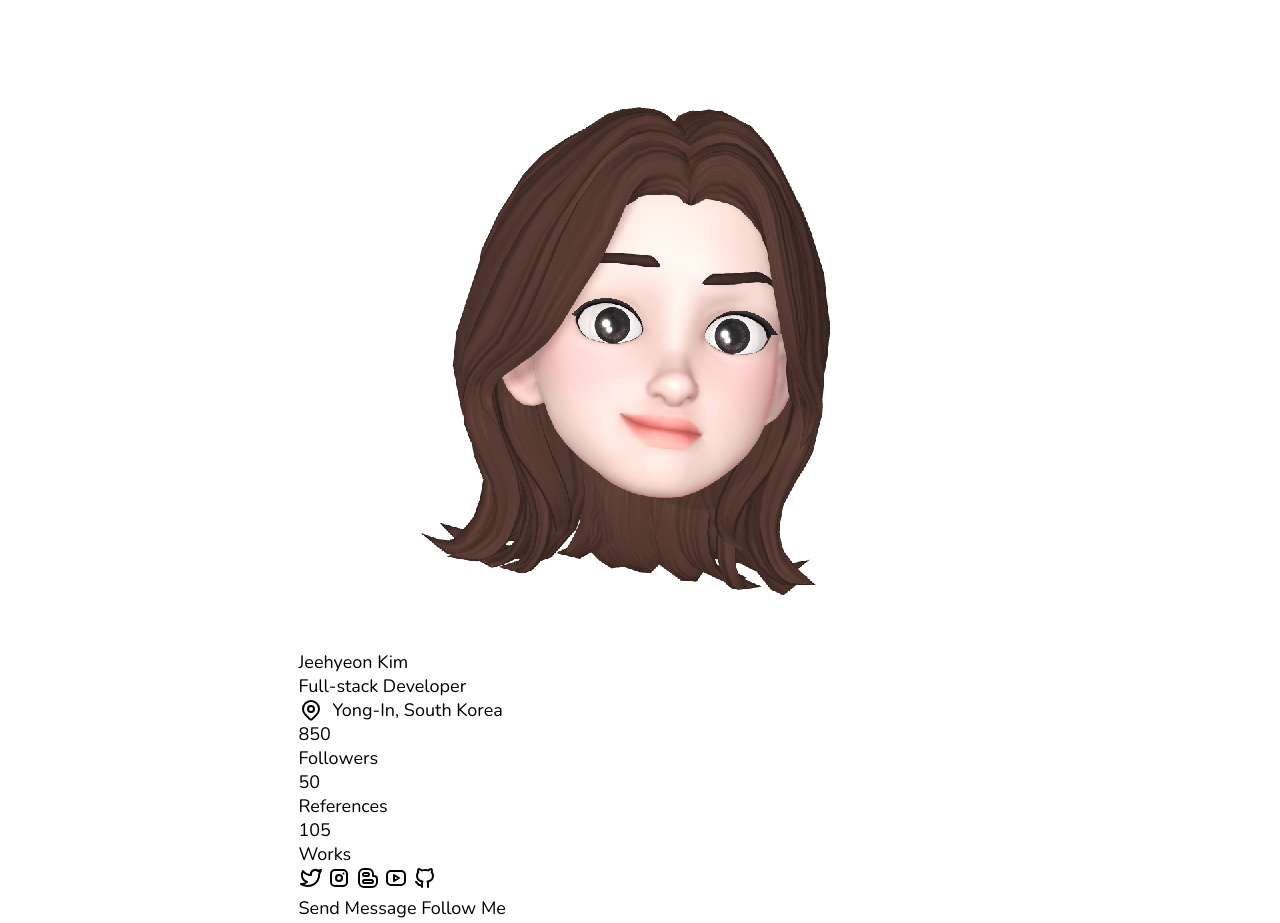
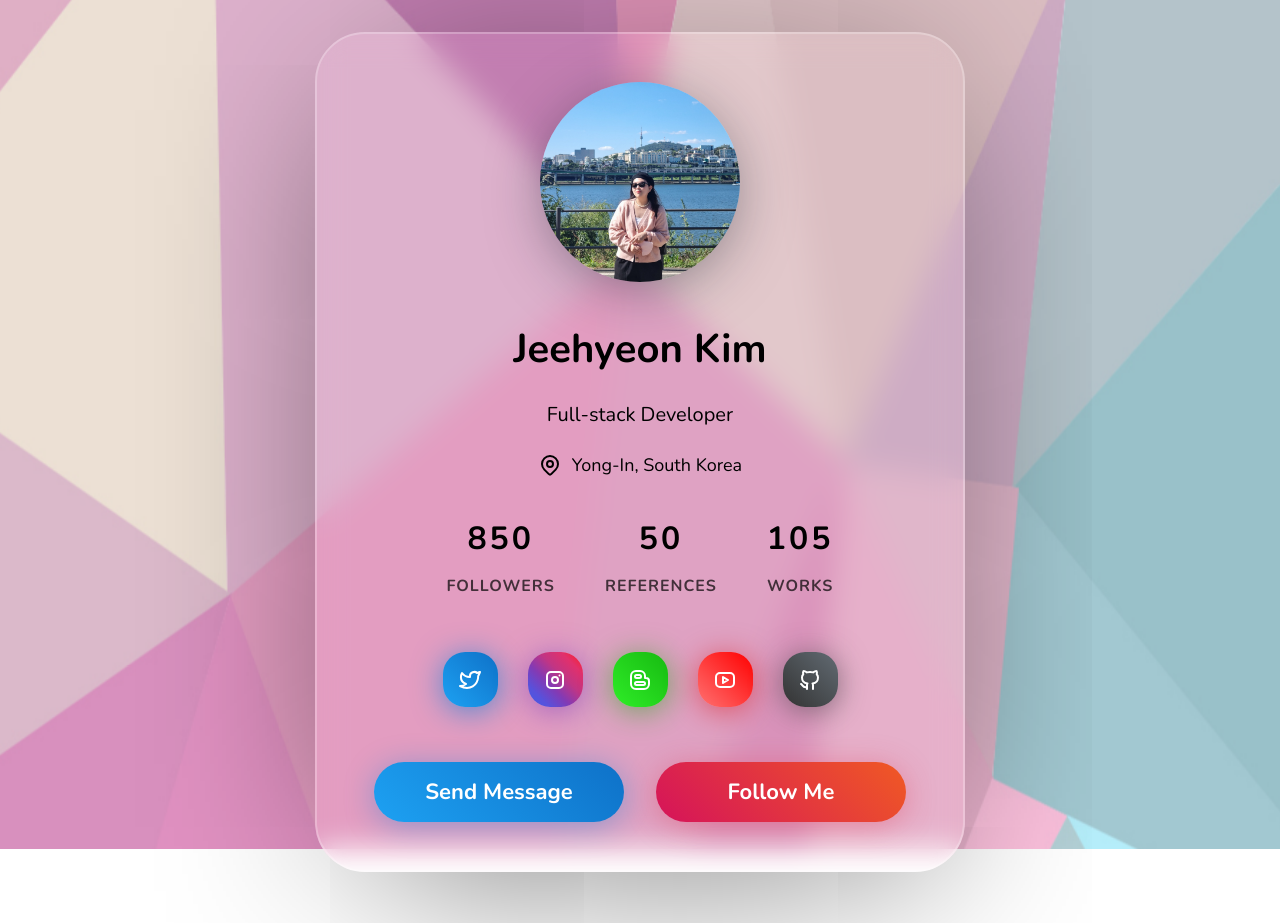
Before and after one commit to jeehyeon/profile-card, a plain HTML site: page index.html in a window 1280 px wide. Shown: the top 923 px of the page. Drawn offline with nearby package versions, Linux system fonts and the light colour scheme; files that its build step writes are made by us from their sources.

Commit message:
scss적용 및 작업완료

```diff
--- /dev/null
+++ b/css/scss/style1.scss
@@ -0,0 +1,235 @@
+@import url('https://fonts.googleapis.com/css2?family=Nunito:wght@300;400;500;600;700&display=swap');
+
+body {
+    font: 18px "Nunito", sans-serif;
+    color: black;
+    min-height: 100vh;
+    padding: 2rem;
+    display: flex;
+    justify-content: center;
+    align-items: center;
+
+    &::before {
+        content: '';
+        position: fixed;
+        inset: 0;
+        z-index: -1;
+        pointer-events: none;
+        background: url("../../bg.jpg") no-repeat center;
+        background-size: cover;
+        animation: backgroundZoomAnimate 20s forwards;
+    }
+}
+
+@keyframes backgroundZoomAnimate {
+    from {
+        transform: scale(1);
+    }
+    to {
+        transform: scale(1.3);
+    }
+}
+
+.profile-card {
+    box-shadow: 0 18px 200px -60px black;
+    border-radius: 50px;
+    width: 650px;
+    position: relative;
+    backdrop-filter: blur(15px);
+    border: 2px solid #ffffff40;
+    padding: 3rem 5rem;
+    display: flex;
+    flex-direction: column;
+    gap: 40px;
+
+    @media screen and (max-width: 768px) {
+        width: auto;
+    }
+
+    &__img img {
+        margin: auto;
+        width: 200px;
+        height: 200px;
+        border-radius: 50%;
+        object-fit: cover;
+        display: block;
+        box-shadow: 0 10px 60px -10px rgba(13, 28, 39, .5);
+    }
+
+    &__desc {
+        text-align: center;
+        display: flex;
+        flex-direction: column;
+        gap: 25px;
+
+        h1 {
+            font-size: 2.5rem;
+            font-weight: bold;
+
+            &+div {
+                font-size: 20px;
+            }
+        }
+    }
+
+    &__info {
+        display: flex;
+        justify-content: center;
+        gap: 50px;
+
+        @media screen and (max-width: 576px) {
+            gap: 30px;
+        }
+
+        & > div {
+            text-transform: uppercase;
+            font-weight: bold;
+            letter-spacing: 1px;
+            text-align: center;
+
+            & > *:first-child {
+                font-weight: bold;
+                letter-spacing: 3px;
+                font-size: 2rem;
+                margin-bottom: 15px;
+            }
+
+            & > *:last-child {
+                font-size: 16px;
+                opacity: .7;
+            }
+        }
+    }
+
+    &__social {
+        display: flex;
+        justify-content: center;
+        align-items: center;
+        flex-wrap: wrap;
+
+        a {
+            display: inline-flex;
+            width: 55px;
+            height: 55px;
+            margin: 15px;
+            border-radius: 40%;
+            align-items: center;
+            justify-content: center;
+            color: white;
+            position: relative;
+            flex-shrink: 0;
+            transition: all .2s;
+
+            @media screen and (max-width: 768px) {
+                width: 50px;
+                height: 50px;
+                margin: 10px;
+            }
+
+            //이거 작동 잘 안됨 그래서 아래 각각넣어줌.
+            @media screen and (min-width: 768px) {
+                &:hover {
+                    transform: scale(1.2) translateY(-5px);
+                }
+            }
+
+            &.twitter {
+                background: linear-gradient(45deg, #1da1f2, #0e71c8);
+                box-shadow: 0 4px 30px rgba(19, 127, 212, 0.7);
+                &:hover {
+                    transform: scale(1.2) translateY(-5px);
+                }
+            }
+
+            &.instagram {
+                background: linear-gradient(45deg, #405de6, #5851db, #833ab4, #c13584, #e1306c, #fd1d1d);
+                box-shadow: 0 4px 30px rgba(120, 64, 190, 0.6);
+                &:hover {
+                    transform: scale(1.2) translateY(-5px);
+                }
+            }
+
+            &.naver-blog {
+                background: linear-gradient(45deg, #2fed28, #17ba11);
+                box-shadow: 0 4px 30px rgba(35, 164, 26, 0.6);
+                &:hover {
+                    transform: scale(1.2) translateY(-5px);
+                }
+            }
+
+            &.youtube {
+                background: linear-gradient(45deg, #ff7171, #ff0000);
+                box-shadow: 0 4px 30px rgba(219, 0, 0, 0.5);
+                &:hover {
+                    transform: scale(1.2) translateY(-5px);
+                }
+            }
+
+            &.github {
+                background: linear-gradient(45deg, #333333, #626b73);
+                box-shadow: 0 4px 30px rgba(63, 65, 67, 0.6);
+                &:hover {
+                    transform: scale(1.2) translateY(-5px);
+                }
+            }
+        }
+    }
+
+    &__actions {
+        display: flex;
+        align-items: center;
+        justify-content: center;
+        gap: 2rem;
+
+        @media screen and (max-width: 576px) {
+            flex-direction: column;
+            gap: 1.5rem;
+        }
+
+        &>button {
+            font-weight: bold;
+            font-size: 22px;
+            padding: 15px 0;
+            min-width: 250px;
+            border-radius: 50px;
+            text-align: center;
+            color: white;
+            cursor: pointer;
+            transition: all .2s;
+
+            @media screen and (max-width: 768px) {
+                min-width: 170px;
+            }
+
+            @media screen and (max-width: 576px) {
+                min-width: inherit;
+                width: 100%;
+                max-width: 350px;
+            }
+
+            @media screen and (min-width: 576px) {
+                &:hover {
+                    transform: translateY(-5px);
+                }
+            }
+
+            &.blue {
+                background: linear-gradient(45deg, #1da1f2, #0e71c8);
+                box-shadow: 0 4px 30px rgba(19, 127, 212, 0.4);
+
+                &:hover {
+                    box-shadow: 0 7px 30px rgba(19, 127, 212, 0.75);
+                }
+            }
+
+            &.orange {
+                background: linear-gradient(45deg, #d5135a, #f05924);
+                box-shadow: 0 4px 30px rgba(223, 45, 70, 0.35);
+
+                &:hover {
+                    box-shadow: 0 7px 30px rgba(223, 45, 70, 0.75);
+                }
+            }
+        }
+    }
+}
--- a/index.html
+++ b/index.html
@@ -5,19 +5,19 @@
     <meta http-equiv="X-UA-Compatible" content="IE=edge">
     <meta name="viewport" content="width=device-width, initial-scale=1.0">
     <title>Profile Card</title>
-    <link rel="stylesheet" href="style.css">
-    <link rel="stylesheet" href="reset.css">
+    <link rel="stylesheet" href="css/css/style1.css" type="text/css">
+    <link rel="stylesheet" href="css/reset.css">
 </head>
 <body>
     <div class="profile-card">
         <figure class="profile-card__img">
-            <img src="avatar.png" alt="...">
+            <img src="mypic.jpg" alt="...">
         </figure>
 
         <div class="profile-card__desc">
             <h1>Jeehyeon Kim</h1>
             <div>Full-stack Developer</div>
-            <div style="display: flex;align-items:center;gap:10px">
+            <div style="display: flex;align-items:center;gap:10px;justify-content: center;">
                 <svg xmlns="http://www.w3.org/2000/svg" class="icon icon-tabler icon-tabler-map-pin" width="24" height="24" viewBox="0 0 24 24" stroke-width="2" stroke="currentColor" fill="none" stroke-linecap="round" stroke-linejoin="round">
                     <path stroke="none" d="M0 0h24v24H0z" fill="none"></path>
                     <circle cx="12" cy="11" r="3"></circle>
@@ -36,8 +36,10 @@
                 <div>50</div>
                 <div>References</div>
             </div>
-            <div>105</div>
-            <div>Works</div>
+            <div>
+                <div>105</div>
+                <div>Works</div>
+            </div>
         </div>
 
         <div class="profile-card__social">
--- a/style.scss
+++ /dev/null
@@ -1,12 +0,0 @@
-@import url('https://fonts.googleapis.com/css2?family=Nunito:wght@300;400;500;600;700&display=swap');
-
-body {
-    font: 18px "Nunito", sans-serif;
-    color: black;
-    min-height: 100vh;
-    padding: 2rem;
-    display: flex;
-    justify-content: center;
-    align-items: center;
-
-}
```
Also changed, not shown: bg.jpg (added), css/css/style1.css (added), css/css/style1.min.css (added), css/reset.css (renamed from reset.css), mypic.jpg (added).
